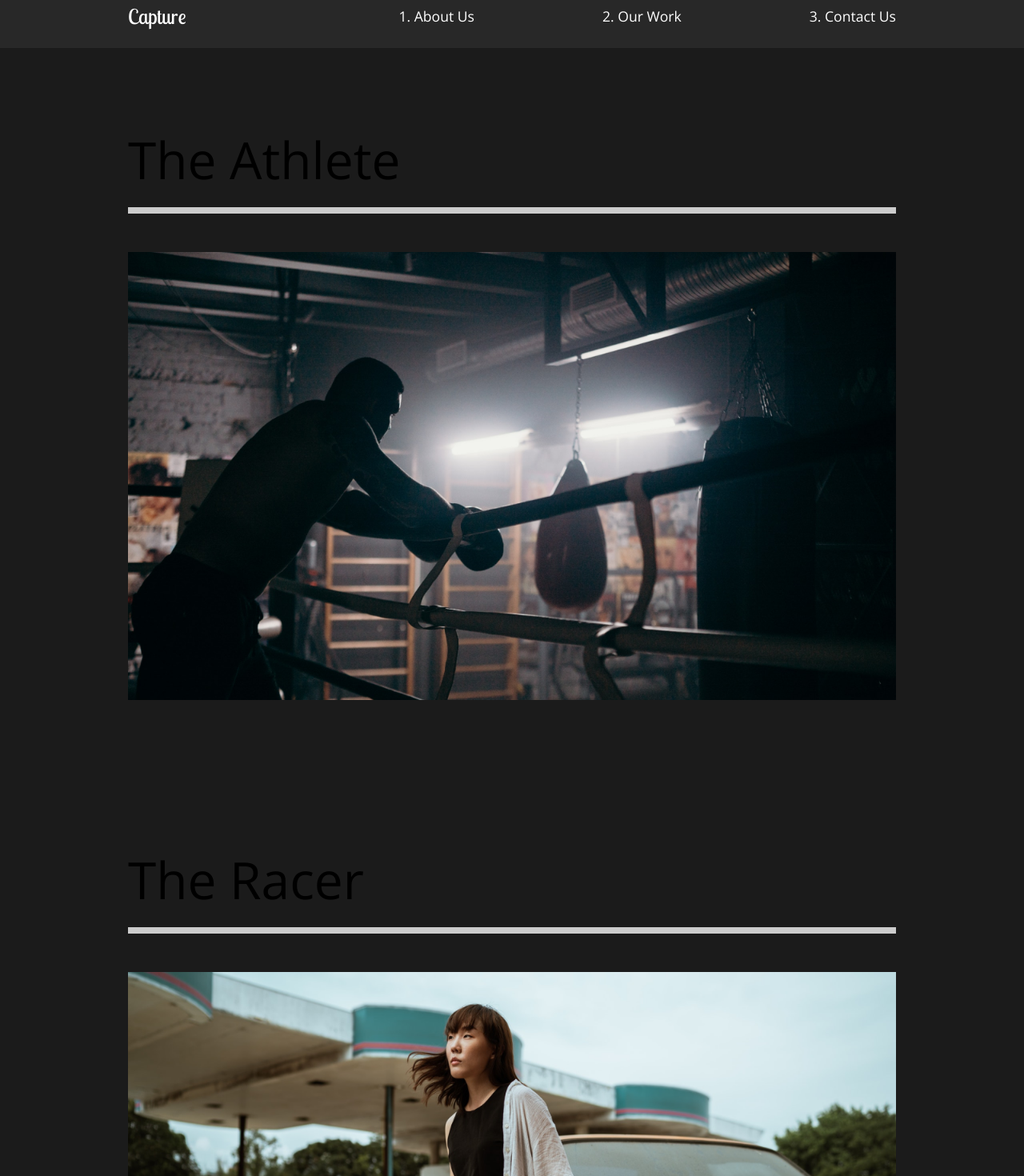
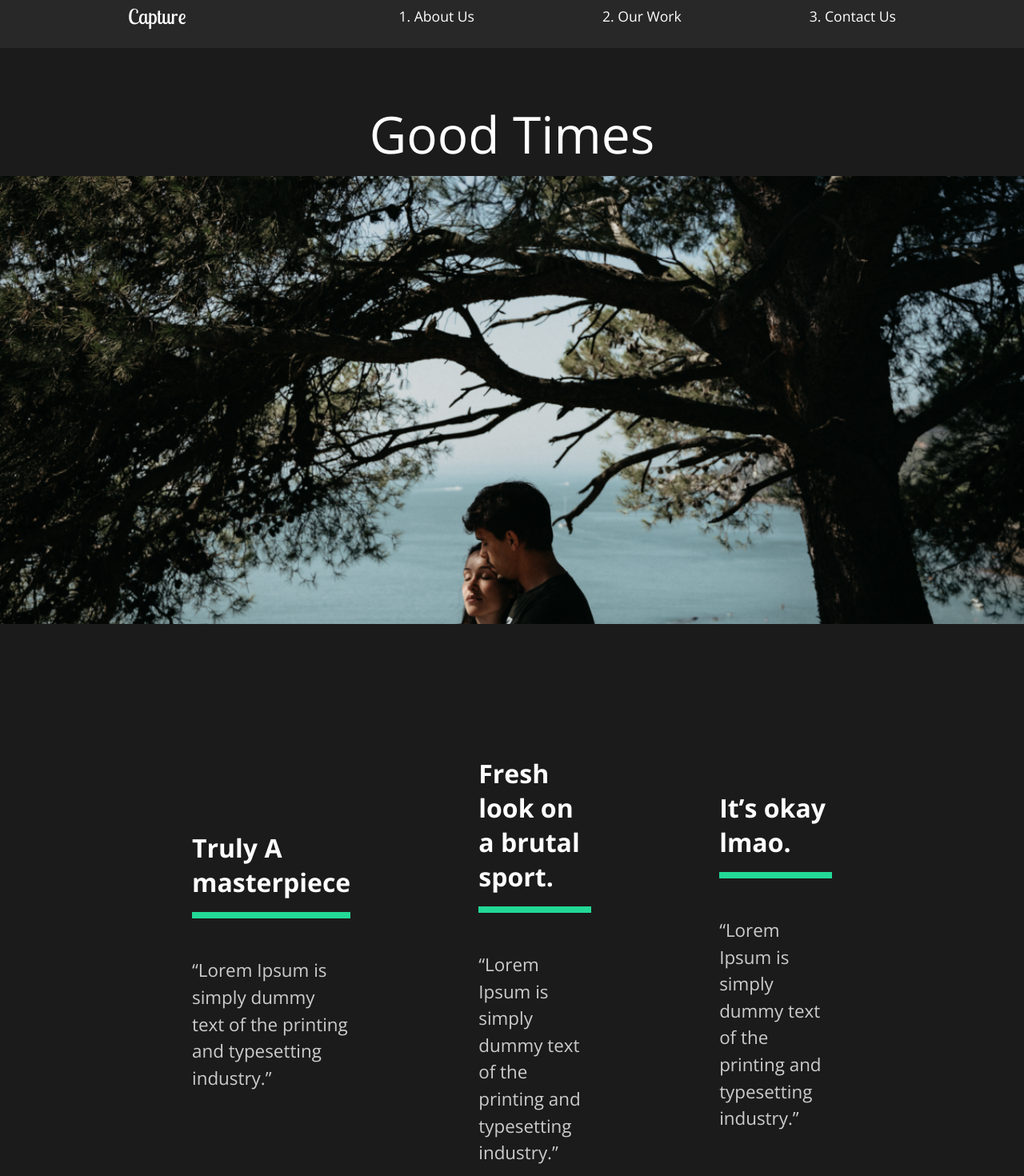
Before and after one commit to rawhite22/capture, a React (Create React App) app: page /work/good-times in a window 1280 px wide. Shown: the part 20-1490 px from the top of the page at 80% size. Built offline with nearby package versions, Linux system fonts and the light colour scheme.

Commit message:
11. Movie Details

```diff
--- a/src/App.js
+++ b/src/App.js
@@ -6,6 +6,7 @@ import Nav from './components/Nav';
 import AboutUs from './pages/AboutUs';
 import OurWork from './pages/OurWork';
 import ContactUs from './pages/ContactUs';
+import MovieDetail from './pages/MovieDetail';
 // routing
 import { Switch, Route } from 'react-router-dom';
 
@@ -18,8 +19,11 @@ function App() {
         <Route exact path='/'>
           <AboutUs />
         </Route>
-        <Route path='/work'>
+        <Route exact path='/work'>
           <OurWork />
+        </Route>
+        <Route path='/work/:id'>
+          <MovieDetail />
         </Route>
         <Route path='/contact'>
           <ContactUs />
--- /dev/null
+++ b/src/MovieState.js
@@ -0,0 +1,81 @@
+//Import Images
+import athlete from "./img/athlete-small.png";
+import goodtimes from "./img/goodtimes-small.png";
+import theracer from "./img/theracer-small.png";
+import athlete2 from "./img/athlete2.png";
+import goodtimes2 from "./img/good-times2.jpg";
+import theracer2 from "./img/the-racer2.jpg";
+
+export const MovieState = () => {
+  return [
+    {
+      title: "The Athlete",
+      mainImg: athlete,
+      secondaryImg: athlete2,
+      url: "/work/the-athlete",
+      awards: [
+        {
+          title: "Truly A masterpiece",
+          description:
+            "“Lorem Ipsum is simply dummy text of the printing and typesetting industry.”",
+        },
+        {
+          title: "Fresh look on a brutal sport.",
+          description:
+            "“Lorem Ipsum is simply dummy text of the printing and typesetting industry.”",
+        },
+        {
+          title: "It’s okay lmao.",
+          description:
+            "“Lorem Ipsum is simply dummy text of the printing and typesetting industry.”",
+        },
+      ],
+    },
+    {
+      title: "Good Times",
+      mainImg: goodtimes,
+      url: "/work/good-times",
+      secondaryImg: goodtimes2,
+      awards: [
+        {
+          title: "Truly A masterpiece",
+          description:
+            "“Lorem Ipsum is simply dummy text of the printing and typesetting industry.”",
+        },
+        {
+          title: "Fresh look on a brutal sport.",
+          description:
+            "“Lorem Ipsum is simply dummy text of the printing and typesetting industry.”",
+        },
+        {
+          title: "It’s okay lmao.",
+          description:
+            "“Lorem Ipsum is simply dummy text of the printing and typesetting industry.”",
+        },
+      ],
+    },
+    {
+      title: "The Racer",
+      mainImg: theracer,
+      url: "/work/the-racer",
+      secondaryImg: theracer2,
+      awards: [
+        {
+          title: "Truly A masterpiece",
+          description:
+            "“Lorem Ipsum is simply dummy text of the printing and typesetting industry.”",
+        },
+        {
+          title: "Fresh look on a brutal sport.",
+          description:
+            "“Lorem Ipsum is simply dummy text of the printing and typesetting industry.”",
+        },
+        {
+          title: "It’s okay lmao.",
+          description:
+            "“Lorem Ipsum is simply dummy text of the printing and typesetting industry.”",
+        },
+      ],
+    },
+  ];
+};
--- /dev/null
+++ b/src/pages/MovieDetail.js
@@ -0,0 +1,106 @@
+import React, { useState, useEffect } from "react";
+import styled from "styled-components";
+import { useHistory } from "react-router-dom";
+import { MovieState } from "../MovieState";
+
+const MovieDetail = () => {
+  const history = useHistory();
+  const url = history.location.pathname;
+  const [movies, setMovies] = useState(MovieState);
+  const [movie, setMovie] = useState(null);
+
+  //UseEffect
+  useEffect(() => {
+    const currentMovie = movies.filter((stateMovie) => stateMovie.url === url);
+    setMovie(currentMovie[0]);
+  }, [movies, url]);
+
+  return (
+    <>
+      {movie && (
+        <Details>
+          <HeadLine>
+            <h2>{movie.title}</h2>
+            <img src={movie.mainImg} alt="movie" />
+          </HeadLine>
+          <Awards>
+            {movie.awards.map((award) => (
+              <Award
+                title={award.title}
+                description={award.description}
+                key={award.title}
+              />
+            ))}
+          </Awards>
+          <ImageDisplay>
+            <img src={movie.secondaryImg} alt="movie" />
+          </ImageDisplay>
+        </Details>
+      )}
+    </>
+  );
+};
+
+const Details = styled.div`
+  color: white;
+`;
+const HeadLine = styled.div`
+  min-height: 90vh;
+  padding-top: 20vh;
+  position: relative;
+  h2 {
+    position: absolute;
+    top: 10%;
+    left: 50%;
+    transform: translate(-50%, -10%);
+  }
+  img {
+    width: 100%;
+    height: 70vh;
+    object-fit: cover;
+  }
+`;
+const Awards = styled.div`
+  min-height: 80vh;
+  display: flex;
+  margin: 5rem 10rem;
+  align-items: center;
+  justify-content: space-around;
+`;
+const AwardStyle = styled.div`
+  padding: 5rem;
+  h3 {
+    font-size: 2rem;
+  }
+  .line {
+    width: 100%;
+    background: #23d997;
+    height: 0.5rem;
+    margin: 1rem 0rem;
+  }
+  p {
+    padding: 2rem 0rem;
+  }
+`;
+const ImageDisplay = styled.div`
+  min-height: 50vh;
+  img {
+    width: 100%;
+    height: 100vh;
+
+    object-fit: cover;
+  }
+`;
+
+//Award Component
+const Award = ({ title, description }) => {
+  return (
+    <AwardStyle>
+      <h3>{title}</h3>
+      <div className="line"></div>
+      <p>{description}</p>
+    </AwardStyle>
+  );
+};
+
+export default MovieDetail;
--- a/src/pages/OurWork.js
+++ b/src/pages/OurWork.js
@@ -14,21 +14,21 @@ const OurWork = () => {
       <Movie>
         <h2>The Athlete</h2>
         <div className='line'></div>
-        <Link>
+        <Link to='/work/the-athlete'>
           <img src={athlete} alt='Athlete' />
         </Link>
       </Movie>
       <Movie>
         <h2>The Racer</h2>
         <div className='line'></div>
-        <Link>
+        <Link to='/work/the-racer'>
           <img src={theracer} alt='Racer' />
         </Link>
       </Movie>
       <Movie>
         <h2>Goodtimes</h2>
         <div className='line'></div>
-        <Link>
+        <Link to='/work/good-times'>
           <img src={goodtimes} alt='Athlete' />
         </Link>
       </Movie>
```
